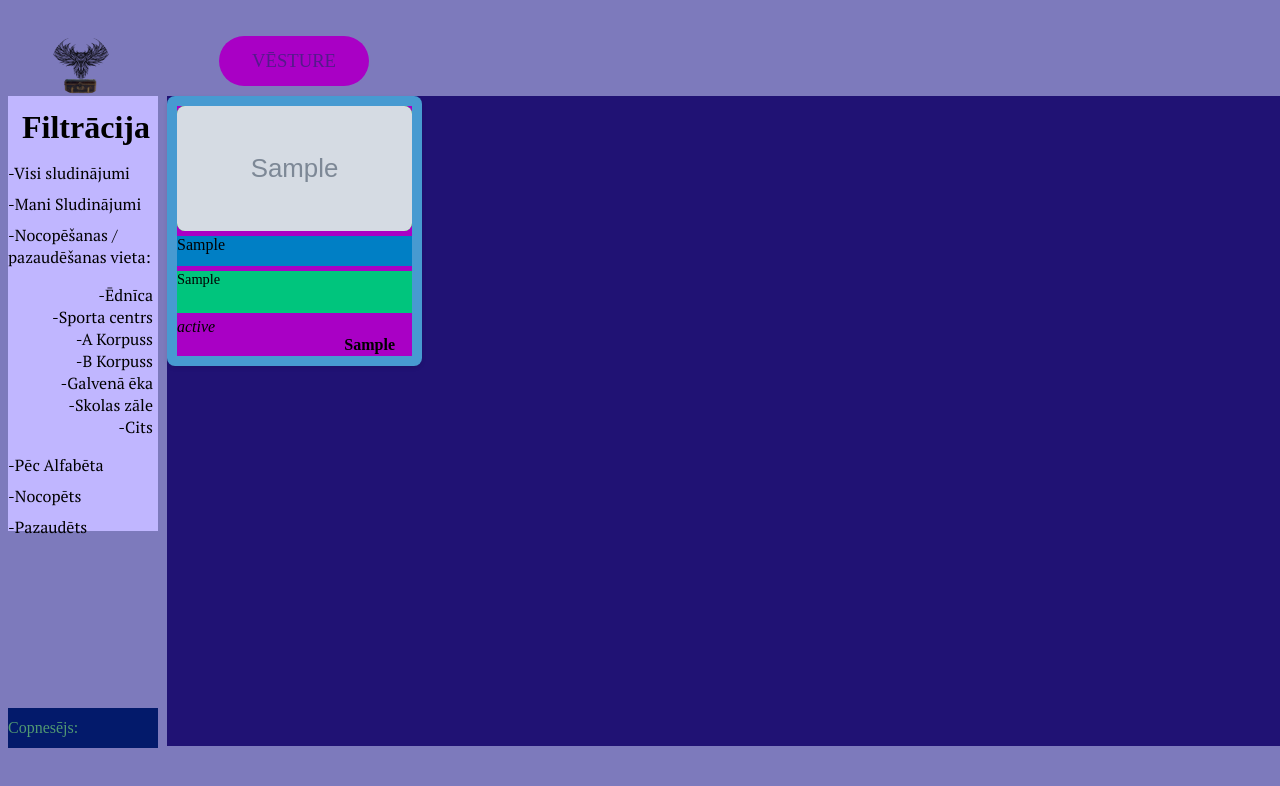
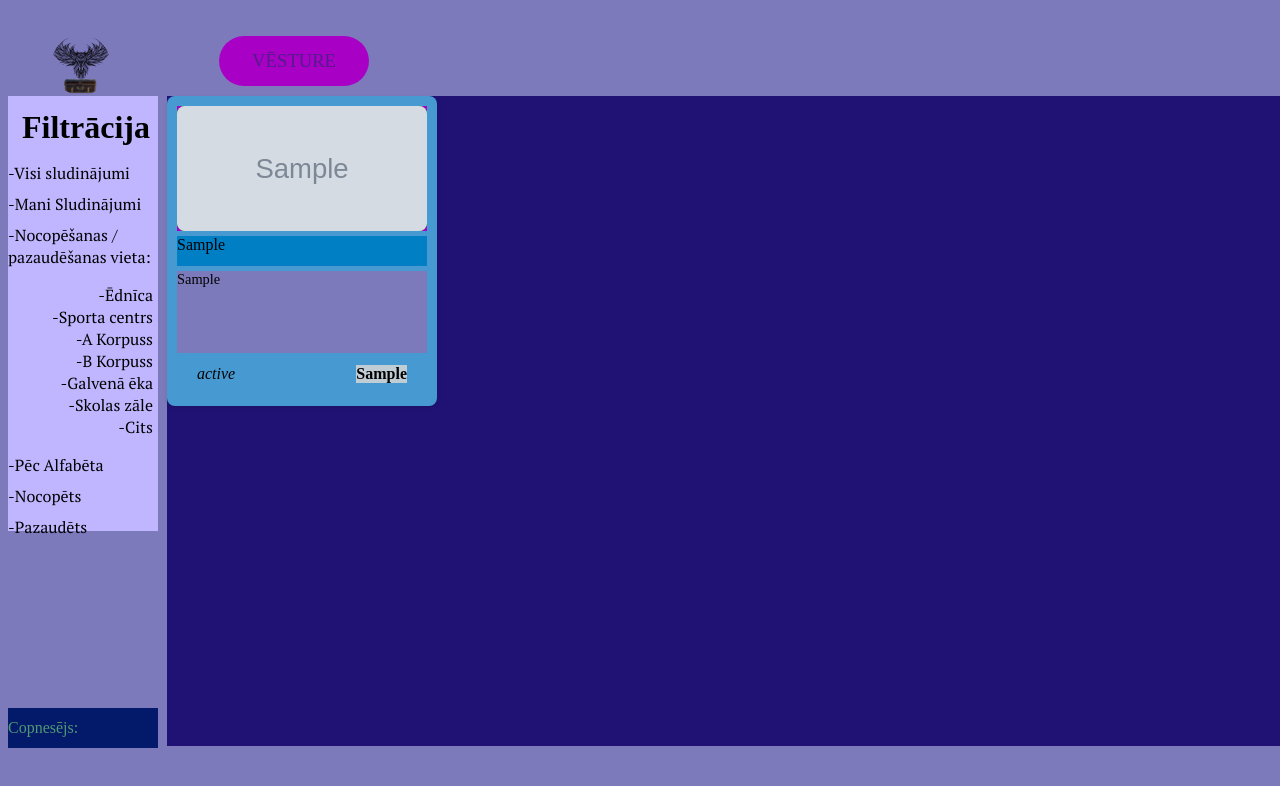
Before and after one commit to DmitrijsMetelica/Mantu-Copejs-Programesana, a PHP site: page /Entry_start.php in a window 1280 px wide; the page is wider, and only the part inside the window is pictured. Shown: the top 786 px of that part. Run offline with PHP 8.4, Linux system fonts and the light colour scheme; tables that the repository leaves empty or names only in its code hold one stand-in row (values such as "Sample post"); grey boxes marked "Sample" are stand-in pictures.

Commit message:
tālāk sludinājumu vizuālais

```diff
--- a/Entry_start.php
+++ b/Entry_start.php
@@ -67,12 +67,20 @@
                 $show_apraksts = $row['apraksts'];
                 $show_statuss = $row['statuss'];
                 $show_vieta = $row['vieta'];
+                $status_class = '';
+
+                if ($show_statuss == '-Nocopēts') {
+                    $status_class = 'green';
+                } elseif ($show_statuss == '-Pazaudēts') {
+                    $status_class = 'red';
+                }
+
                 echo "<div class='sludinajums'>
                         <div class='sludinajums_img'><img src='uploads/$show_img' /></div>
                         <div class='sludinajums_info'>
                             <div class='sludinajums_ko_cope'>$show_ko_cope</div>
                             <div class='sludinajums_apraksts'>$show_apraksts</div>
-                                <div class='sludinajums_statuss'>$show_statuss</div>
+                            <div class='sludinajums_statuss $status_class'>$show_statuss</div>
                             <div class='sludinajums_vieta'>$show_vieta</div>
                         </div>
                     </div>";
--- a/entry.css
+++ b/entry.css
@@ -277,8 +277,8 @@ a:link{
 }
 
 .sludinajums {
-    width: 235px;
-    height: 250px;
+    width: 250px;
+    height: 290px;
     margin-bottom: 20px;
     padding: 10px;
     background-color: #479ad1;
@@ -308,15 +308,16 @@ a:link{
 
 .sludinajums_info {
     flex: 1;
-    background-color: #A900C5;
+    /* background-color: #A900C5; */
 }
 
 .sludinajums_vieta {
     display: flex;
     float: right;
-    margin-right: 17px;
+    margin-right: 20px;
     font-weight: bold;
-    background-color: #A900C5;
+    background-color: #c1cdd4;
+    margin-top: 7px;
 }
 
 .sludinajums_ko_cope {
@@ -335,14 +336,24 @@ a:link{
     display: flex;
     justify-content: flex-start;
     text-align: center;
-    height: 42px;
+    height: 82px;
     margin-bottom: 5px;
     font-size: 0.9em;
-    background-color: #00c57d;
+    background-color: #7D7ABC;
 }
 
 .sludinajums_statuss {
-    margin-left: auto;
+    display: inline-flex;
     font-style: italic;
-    background-color: #A900C5;
+    width: 85px;
+    margin-left: 20px;
+    margin-top: 7px;
 }
+.sludinajums_statuss.green {
+    background-color: #73FE44;
+}
+
+/* Fona krāsa, ja statuss ir 'Pazaudēts' */
+.sludinajums_statuss.red {
+    background-color: #C30000;
+}
```
Also changed, not shown: filtrs_a-korpuss.php (renamed from filtrs_a-korpuss.html), filtrs_b-korpuss.php (renamed from filtrs_b-korpuss.html), filtrs_cits.php (renamed from filtrs_cits.html), filtrs_ednica.php (renamed from filtrs_ednica.html), filtrs_galvena-eka.php (renamed from filtrs_galvena-eka.html), filtrs_skolas-zale.php (renamed from filtrs_skolas-zale.html), filtrs_sporta-centrs.php (renamed from filtrs_sporta-centrs.html), mani-sludinajumi.php (renamed from mani-sludinajumi.html), nocopets.php (renamed from nocopets.html), pazaudets.php (renamed from pazaudets.html), pec_alfabeta.php (renamed from pec_alfabeta.html), rediget_dzesana.php (renamed from rediget_dzesana.html). Lines whose indentation alone changed are shown as unchanged.
